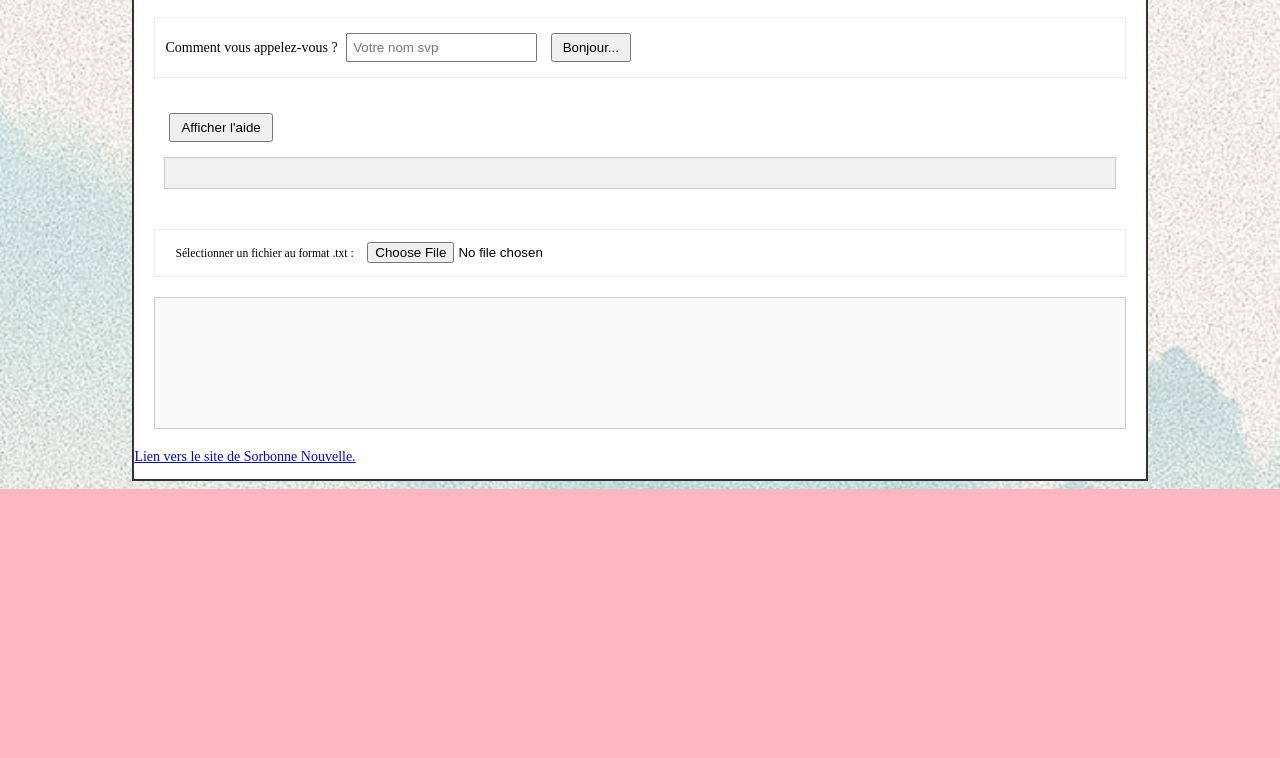
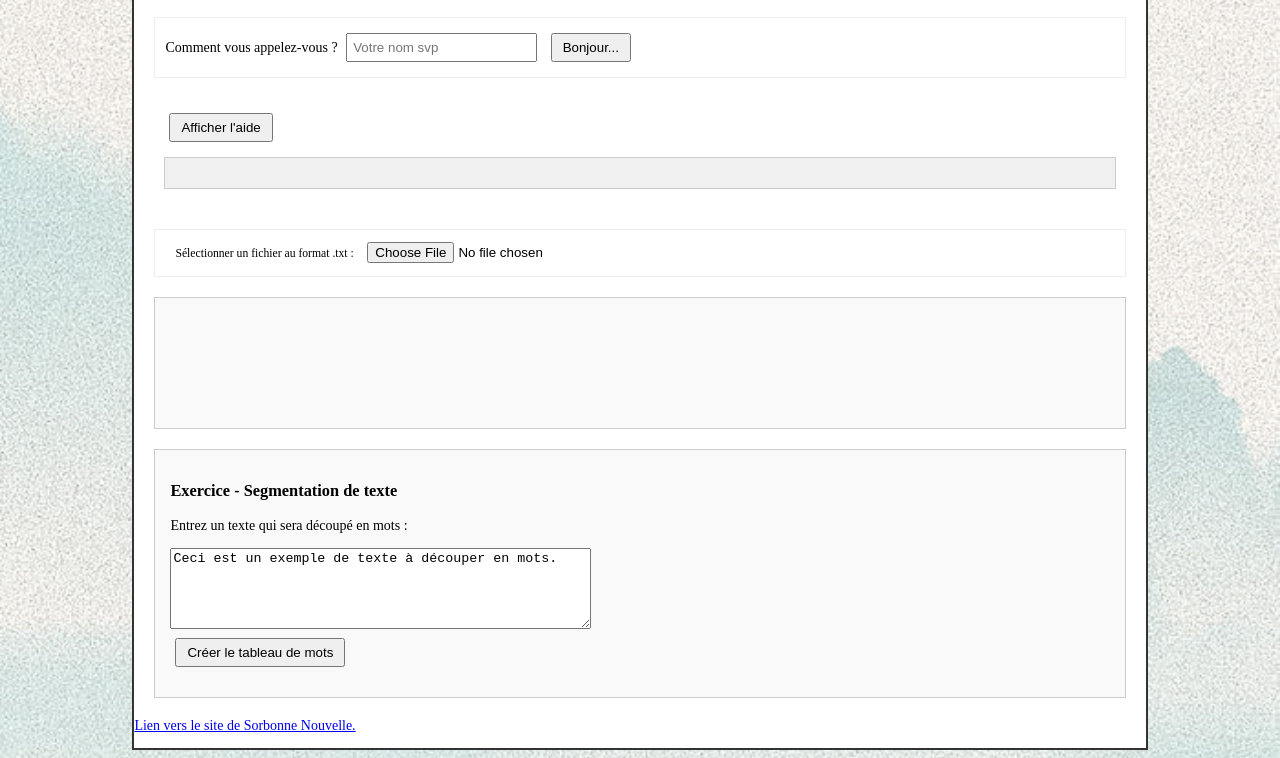
Before and after one commit to YangRuiguang-USN/proghn2425, a plain HTML site: page index.html in a window 1280 px wide. Shown: the part 673-1431 px from the top of the page. Before the commit the page ends 1162 px from the top, so only its background shows below. Drawn offline with Linux system fonts and the light colour scheme.

Commit message:
Mise à jour pour TD6

```diff
--- a/assets/css/style.css
+++ b/assets/css/style.css
@@ -121,3 +121,19 @@ input[type="submit"], button {
     padding: 5px 10px;
     cursor: pointer;
 }
+
+/* Style pour l'exercice */
+.exercice-section {
+    margin: 20px;
+    padding: 15px;
+    border: 1px solid #ccc;
+    background-color: #f9f9f9;
+}
+
+#exerciceResultat {
+    margin-top: 10px;
+}
+
+#exerciceResultat table {
+    margin: 10px 0;
+}
--- a/assets/js/script.js
+++ b/assets/js/script.js
@@ -59,3 +59,40 @@ function lireFichier() {
         alert("File not supported!");
     }
 }
+
+// Fonction pour l'exercice  - Découper le texte en mots et afficher dans un tableau
+function exercice() {
+    // Récupérer le texte saisi
+    let texte = document.getElementById("texteExercice").value;
+
+    // Découper le texte en mots
+    let tokens = texte.split(" ");
+
+    // Créer un tableau HTML
+    let table = document.createElement("table");
+
+    // Ajouter une bordure au tableau
+    table.setAttribute("border", "1");
+
+    // Utiliser forEach pour parcourir chaque mot
+    tokens.forEach(mot => {
+        // Créer une ligne pour chaque mot
+        let row = document.createElement("tr");
+        // Définir le contenu de la ligne
+        row.innerHTML = mot;
+        // Ajouter la ligne au tableau
+        table.appendChild(row);
+    });
+
+    // Vider d'abord la zone de résultat
+    let resultatDiv = document.getElementById("exerciceResultat");
+    resultatDiv.innerHTML = "";
+
+    // Ajouter le tableau à la zone de résultat
+    resultatDiv.appendChild(table);
+
+    // Ajouter une explication simple du code
+    let explication = document.createElement("p");
+    explication.innerHTML = "Explication : Ce code découpe le texte en mots avec split(\" \"), puis utilise forEach pour créer une ligne de tableau pour chaque mot.";
+    resultatDiv.appendChild(explication);
+}
--- a/index.html
+++ b/index.html
@@ -61,6 +61,15 @@
             </form>
             <div id="fileDisplayArea"></div>
 
+            <div class="exercice-section">
+    			<h3>Exercice - Segmentation de texte</h3>
+    			<p>Entrez un texte qui sera découpé en mots :</p>
+    			<textarea id="texteExercice" rows="5" cols="50">Ceci est un exemple de texte à découper en mots.</textarea>
+    			<br>
+    			<button onclick="exercice()">Créer le tableau de mots</button>
+    			<div id="exerciceResultat"></div>
+			</div>
+
 			<footer>
   				<p><a href="http://www.univ-paris3.fr/">Lien vers le site de Sorbonne Nouvelle.</a></p>
 			</footer>
```
